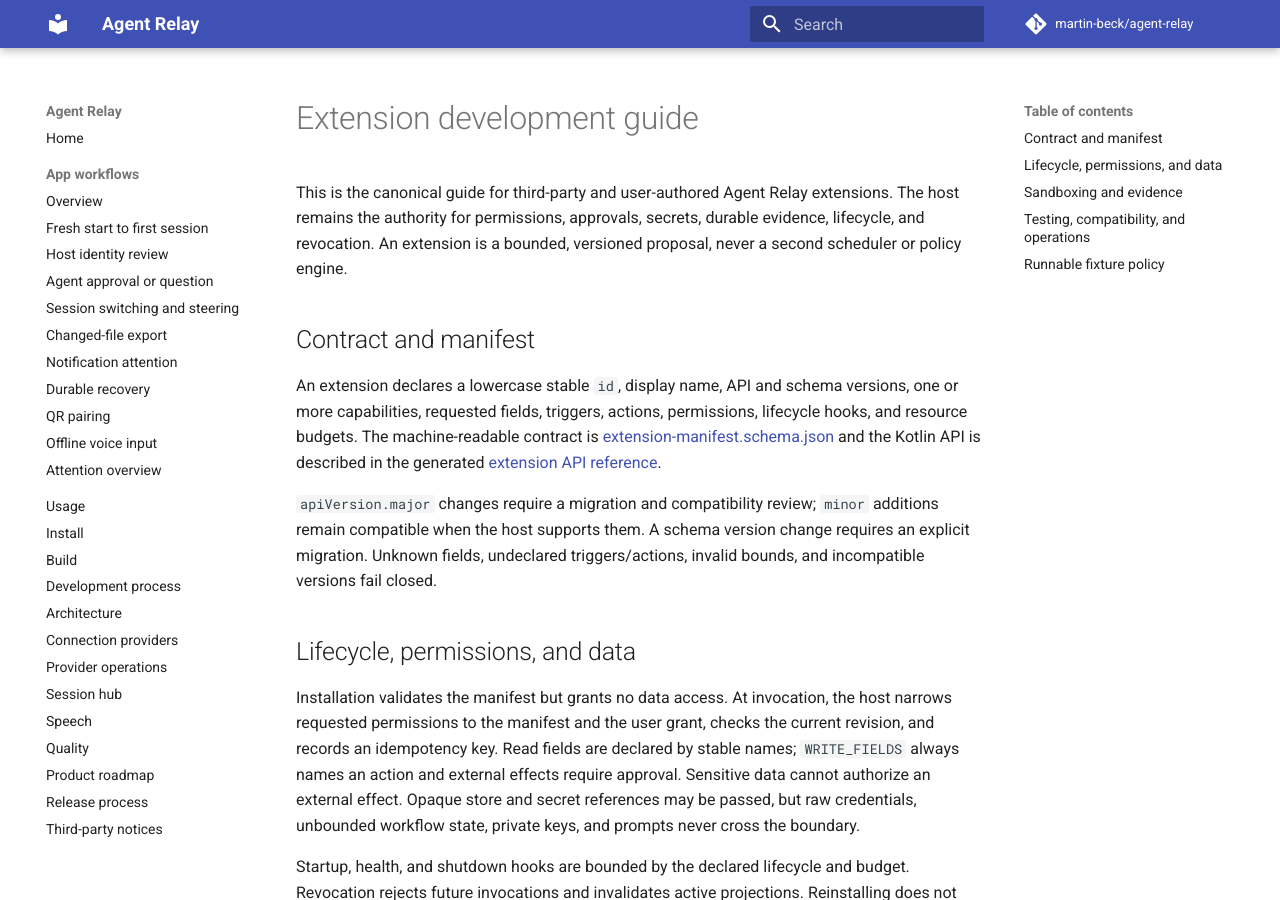
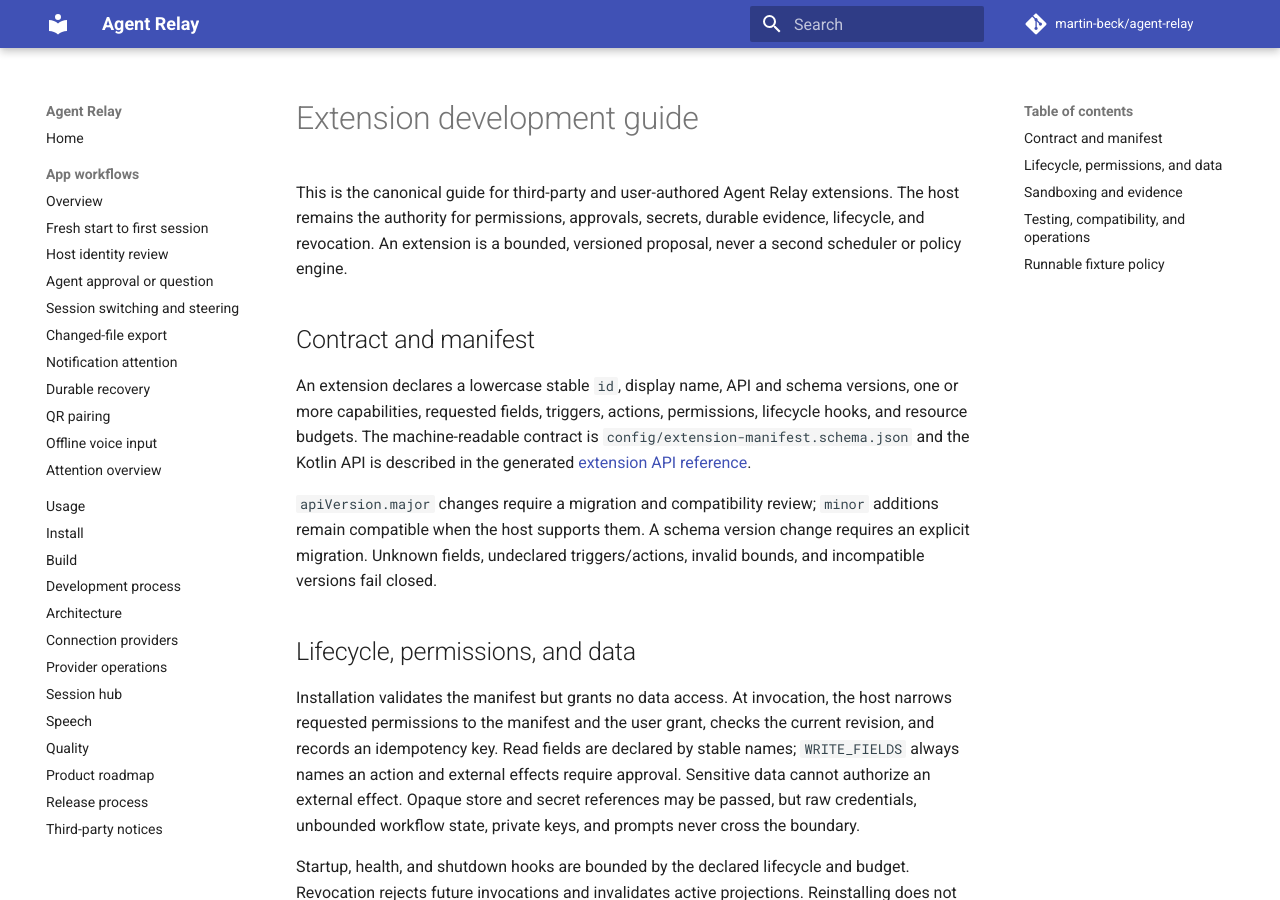
Before and after one commit to martin-beck/agent-relay, an MkDocs documentation site: the page built from docs/EXTENSION_DEVELOPMENT.md, in a window 1280 px wide and 900 px high. Built offline with MkDocs 1.6.1 and Material for MkDocs 9.7.7, drawn with Linux system fonts in a browser that asks for light colours; comment, search, counter and statistics services are not loaded.

Commit message:
docs(extension): keep schema reference buildable

```diff
--- a/docs/EXTENSION_DEVELOPMENT.md
+++ b/docs/EXTENSION_DEVELOPMENT.md
@@ -10,8 +10,7 @@
 An extension declares a lowercase stable `id`, display name, API and schema
 versions, one or more capabilities, requested fields, triggers, actions,
 permissions, lifecycle hooks, and resource budgets. The machine-readable
-contract is [extension-manifest.schema.json](../config/extension-manifest.schema.json)
-and the Kotlin API is described in the generated
+contract is `config/extension-manifest.schema.json` and the Kotlin API is described in the generated
 [extension API reference](generated/extension-api.md).
 
 `apiVersion.major` changes require a migration and compatibility review;
```
